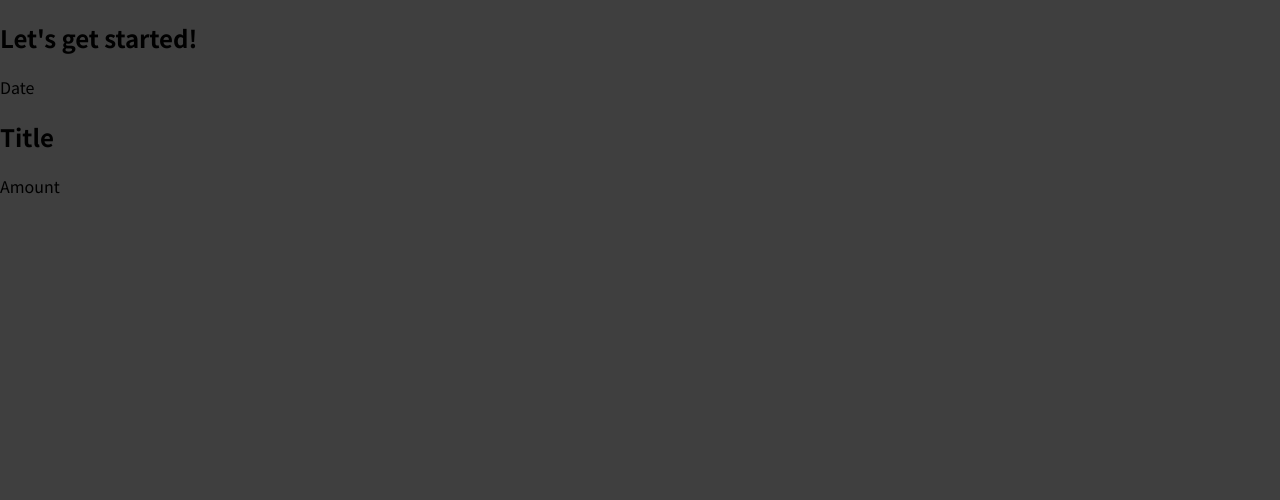
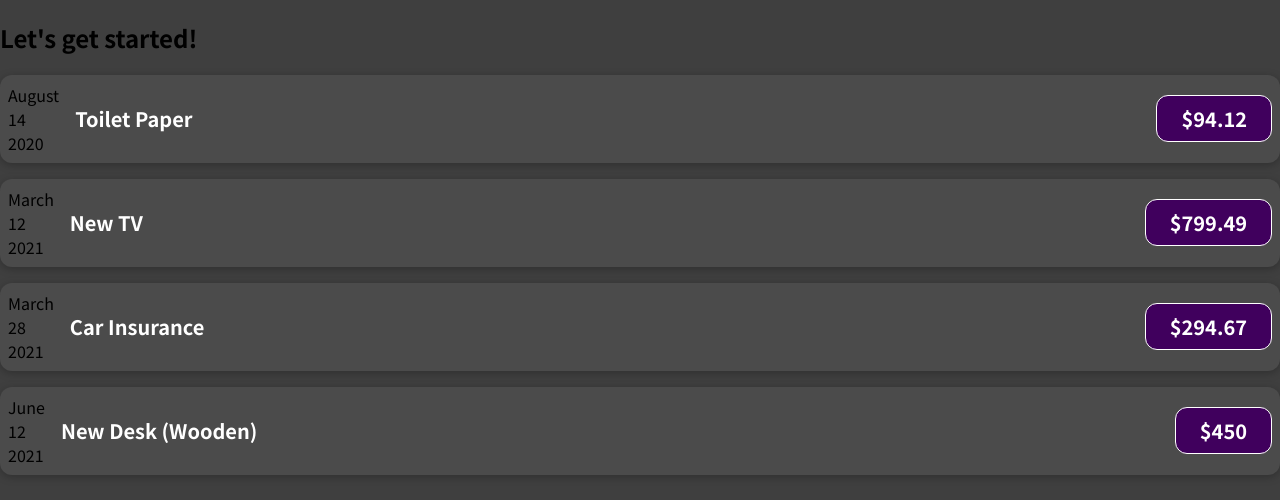
Before and after one commit to MichaelTowson/expensetracker, a JavaScript app: page / in a window 1280 px wide. Shown: the top 500 px of the page. Built offline with nearby package versions, Linux system fonts and the light colour scheme.

Commit message:
add expenseDate component

```diff
--- a/src/App.js
+++ b/src/App.js
@@ -1,10 +1,51 @@
 import ExpenseItem from "./components/ExpenseItem";
+
+const expenses = [
+  {
+    id: "e1",
+    title: "Toilet Paper",
+    amount: 94.12,
+    date: new Date(2020, 7, 14),
+  },
+  { id: "e2", title: "New TV", amount: 799.49, date: new Date(2021, 2, 12) },
+  {
+    id: "e3",
+    title: "Car Insurance",
+    amount: 294.67,
+    date: new Date(2021, 2, 28),
+  },
+  {
+    id: "e4",
+    title: "New Desk (Wooden)",
+    amount: 450,
+    date: new Date(2021, 5, 12),
+  },
+];
 
 function App() {
   return (
     <div>
       <h2>Let's get started!</h2>
-      <ExpenseItem></ExpenseItem>
+      <ExpenseItem
+        title={expenses[0].title}
+        amount={expenses[0].amount}
+        date={expenses[0].date}
+      />
+      <ExpenseItem
+        title={expenses[1].title}
+        amount={expenses[1].amount}
+        date={expenses[1].date}
+      />
+      <ExpenseItem
+        title={expenses[2].title}
+        amount={expenses[2].amount}
+        date={expenses[2].date}
+      />
+      <ExpenseItem
+        title={expenses[3].title}
+        amount={expenses[3].amount}
+        date={expenses[3].date}
+      />
     </div>
   );
 }
--- /dev/null
+++ b/src/components/ExpenseDate.css
@@ -0,0 +1,26 @@
+.expense-date {
+  display: flex;
+  flex-direction: column;
+  width: 5.5rem;
+  height: 5.5rem;
+  border: 1px solid #ececec;
+  background-color: #2a2a2a;
+  color: white;
+  border-radius: 12px;
+  align-items: center;
+  justify-content: center;
+}
+
+.expense-date__month {
+  font-size: 0.75rem;
+  font-weight: bold;
+}
+
+.expense-date__year {
+  font-size: 0.75rem;
+}
+
+.expense-date__day {
+  font-size: 1.5rem;
+  font-weight: bold;
+}
--- /dev/null
+++ b/src/components/ExpenseDate.js
@@ -0,0 +1,15 @@
+function ExpenseDate(props) {
+  const month = props.date.toLocaleString("en-US", { month: "long" });
+  const day = props.date.toLocaleString("en-US", { day: "2-digit" });
+  const year = props.date.getFullYear();
+
+  return (
+    <div>
+      <div>{month}</div>
+      <div>{day}</div>
+      <div>{year}</div>
+    </div>
+  );
+}
+
+export default ExpenseDate
--- a/src/components/ExpenseItem.js
+++ b/src/components/ExpenseItem.js
@@ -1,11 +1,16 @@
-function ExpenseItem() {
+import ExpenseDate from './ExpenseDate'
+import "./ExpenseItem.css";
+
+
+function ExpenseItem(props) {
+
   return (
     <div>
-      <div>
-        Date
-        <div>
-          <h2>Title</h2>
-          <div>Amount</div>
+      <div className="expense-item">
+			<ExpenseDate date={props.date}/>
+        <div className="expense-item__description">
+          <h2>{props.title}</h2>
+          <div className="expense-item__price">${props.amount}</div>
         </div>
       </div>
     </div>
```
